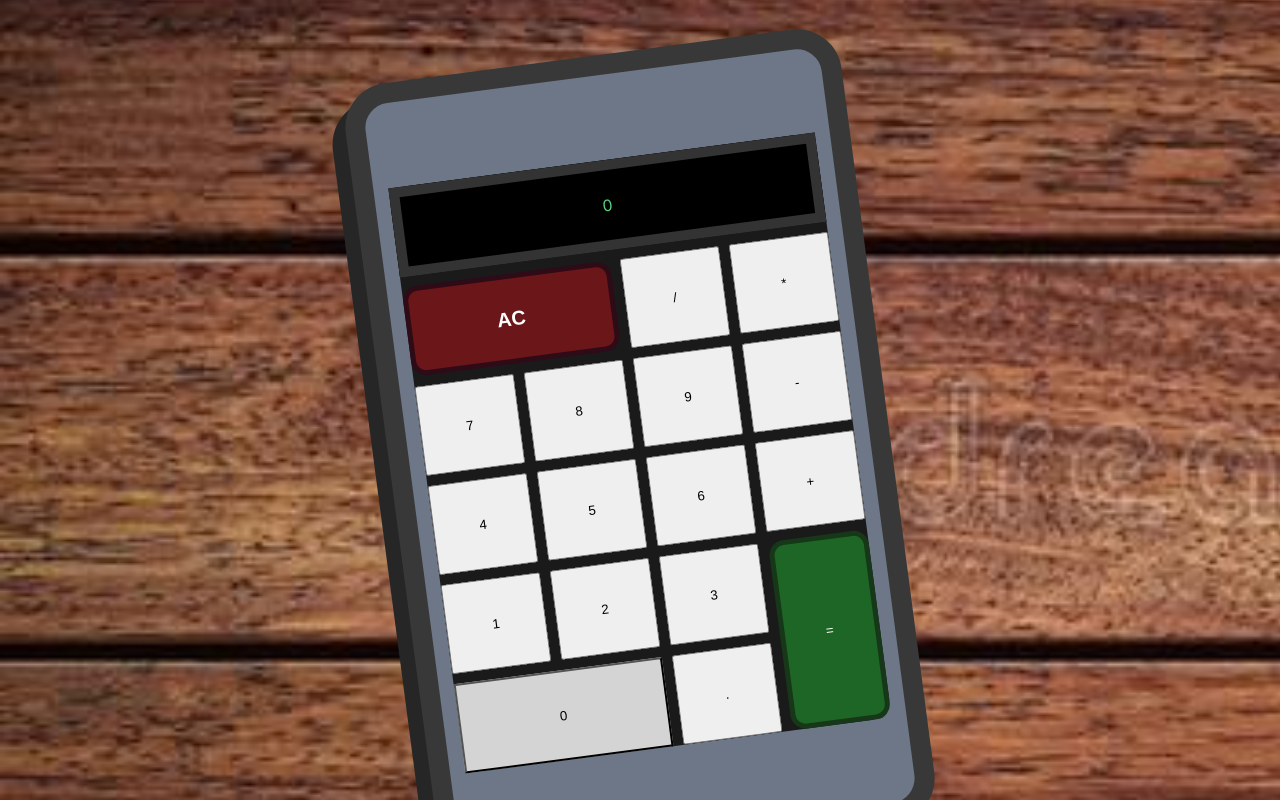
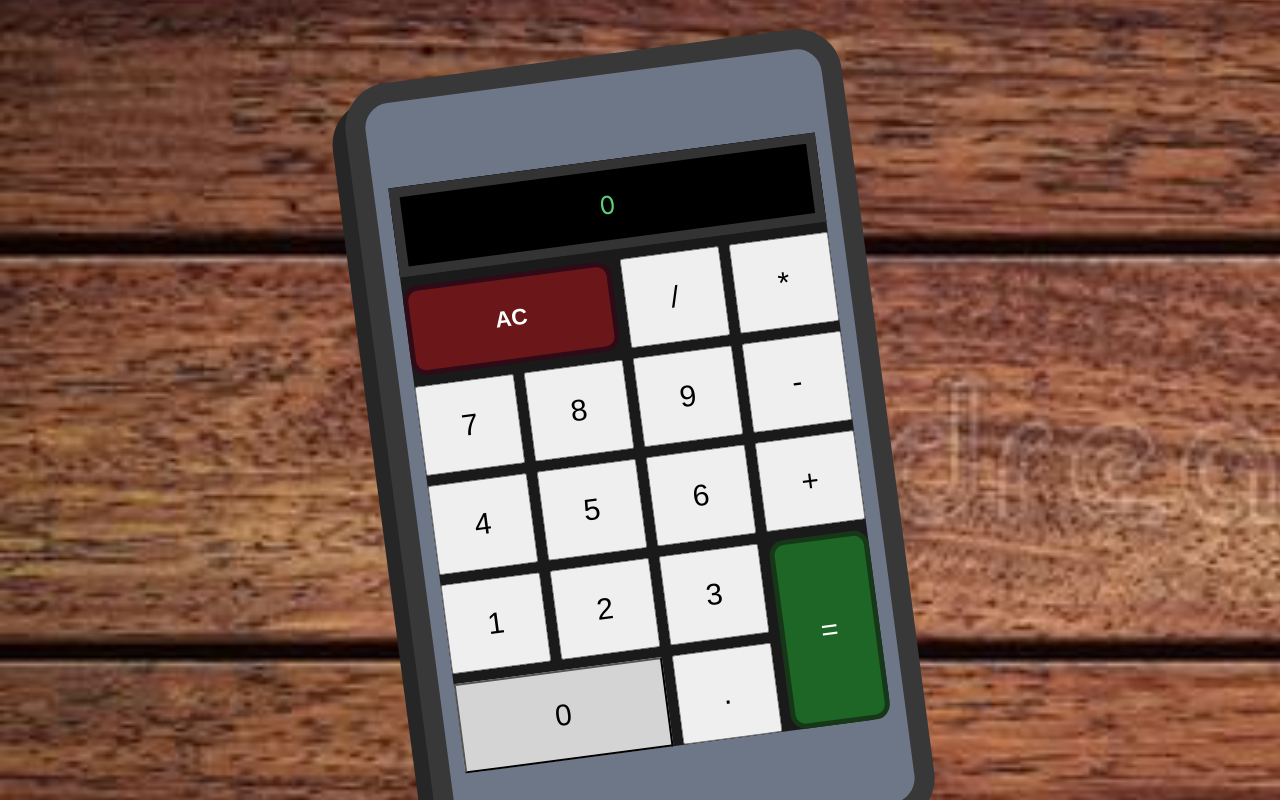
Before and after one commit to Danieda/Fcc-FrontEnd-React-Redux-Certificate, a Next.js app: page /projects/calculator in a window 1280 px wide. Shown: the part 660-1460 px from the top of the page. Built offline with nearby package versions, Linux system fonts and the light colour scheme.

Commit message:
Font-size changes

```diff
--- a/styles/calculator.module.css
+++ b/styles/calculator.module.css
@@ -36,6 +36,7 @@
 #zero{
 grid-column: 1/3;
 background: #d4d4d4;
+font-size: 30px;
 }
 #equals{
 grid-column: 5/4;
@@ -44,6 +45,7 @@ background: #1e6625;
 color:white;
 border: 5px solid #163819;
 border-radius: 15px;
+font-size: 30px;
 }
 #AC{
 grid-column: 1/3;
@@ -51,6 +53,7 @@ border: 5px solid #2e0b16;
 background:#6b1618;
 color:white;
 border-radius: 15px;
+font-size: 15px;
 }
 #result{
     grid-column: 1/5;
@@ -59,8 +62,13 @@ border-radius: 15px;
    border: 10px solid #333333;
    align-items: center;
    justify-content: center;
+   overflow: hidden;
 
-   overflow: hidden;
-overflow-y: scroll;
 color: #5ad17a;
+font-size: 25px;
 }
+
+
+#num{
+    font-size: 30px;
+}
```
